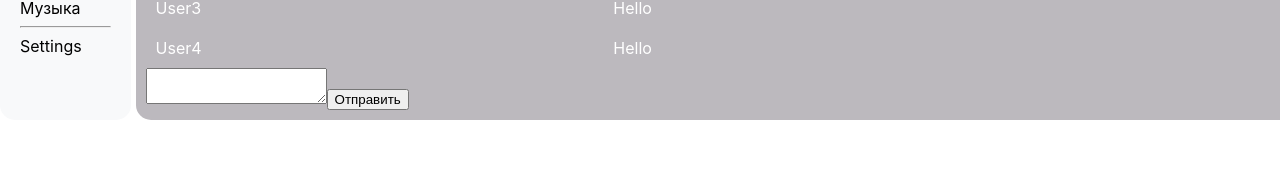
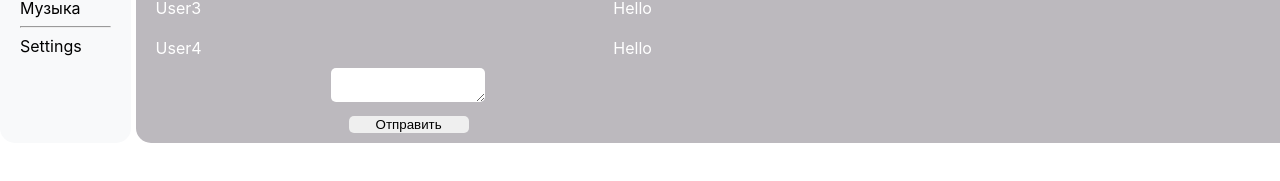
Before and after one commit to nelli04/samurai-wayTS-incubator, a React (Create React App) app: page /messages in a window 1280 px wide. Shown: the part 197-378 px from the top of the page. Built offline with nearby package versions, Linux system fonts and the light colour scheme.

Commit message:
10.02.23

```diff
--- a/src/Components/Dialogs/DialogItem/DialogsItem.module.css
+++ b/src/Components/Dialogs/DialogItem/DialogsItem.module.css
@@ -20,3 +20,18 @@
 .message {
     padding: 10px;
 }
+
+.textarea {
+    width: 150px;
+    border-radius: 5px;
+    border: none;
+    margin-left: 185px;
+}
+
+.button {
+    width: 120px;
+    border-radius: 5px;
+    border: none;
+    margin-top: 10px;
+    margin-left: 203px;
+}
--- a/src/Components/Dialogs/Dialogs.tsx
+++ b/src/Components/Dialogs/Dialogs.tsx
@@ -15,7 +15,6 @@ export function Dialogs(props: DialogsType) {
     const mapDialogDataHandler = props.profile.dialogsData.map(d => <DialogItem key={d.id} name={d.name} id={d.id}/>)
     const mapMessagesDataHandler = props.message.messagesData.map(m => <Message key={m.id} message={m.message} id={m.id}/>)
 
-    // const dialogTextarea = createRef<HTMLTextAreaElement>()
     const onClickDialogHandler = () => {
         props.dispatch(addDialogsAC());
     }
@@ -41,14 +40,15 @@ export function Dialogs(props: DialogsType) {
                <textarea
                    onChange={onChangeTextareaHandler}
                    value={props.message.newDialogMessage}
-                   //ref={dialogTextarea}
                    className={dialog.textarea}
                />
-                <button
-                    onClick={onClickDialogHandler}
-                    className={dialog.button}
-                >Отправить
-                </button>
+                <div >
+                    <button
+                        onClick={onClickDialogHandler}
+                        className={dialog.button}
+                    >Отправить
+                    </button>
+                </div>
             </div>
         </div>
     )
--- a/src/Components/Profile/MyPosts/MyPosts.module.css
+++ b/src/Components/Profile/MyPosts/MyPosts.module.css
@@ -16,7 +16,7 @@
 }
 
 .but {
-    border-radius: 15px;
+    border-radius: 5px;
     border: none;
 }
 
--- a/src/state/dialogs_reducer.ts
+++ b/src/state/dialogs_reducer.ts
@@ -1,5 +1,13 @@
-import React from 'react'
-
-const dialogsReducer = (state: any, action: any) => {
+export const dialogsReducer = (state: any, action: any) => {
+    switch (action.type) {
+        case 'UPDATE_NEW_DIALOGS':
+            state.newDialogMessage = action.send;
+            break;
+        case 'ADD_DIALOGS':
+            let send = state.newDialogMessage;
+            state.newDialogMessage = '';
+            state.messagesData.push({id: 6, message: send})
+            break;
+    }
     return state
 }
--- /dev/null
+++ b/src/state/friends_reducer.ts
@@ -0,0 +1,3 @@
+export const friendsReducer = (state: any, action: any) => {
+    return state
+}
--- a/src/state/profile_reducer.ts
+++ b/src/state/profile_reducer.ts
@@ -1,5 +1,20 @@
-import React from 'react'
+import {PostDataType} from "./state";
 
-const profileReducer = (state: any, action: any) => {
+export const profileReducer = (state: any, action: any) => {
+    switch (action.type) {
+        case 'ADD_POST':
+            let newPost: PostDataType = {
+                id: 5,
+                message: state.newPostMessage,
+                likeCount: 0
+            }
+            state.postData.push(newPost)
+            state.newPostMessage = '';
+            break;
+        case 'UPDATE_NEW_POST_TEXT':
+            state.newPostMessage = action.newText;
+            break;
+    }
+
     return state
 }
--- a/src/state/state.ts
+++ b/src/state/state.ts
@@ -1,3 +1,7 @@
+import {profileReducer} from "./profile_reducer";
+import {dialogsReducer} from "./dialogs_reducer";
+import {friendsReducer} from "./friends_reducer";
+
 export type StoreType = {
     _state: DataType
     getState: () => void
@@ -125,28 +129,11 @@ export const store: StoreType = {
         this._rerenderEntireTree = observer
     },
     dispatch(action) {
-        debugger;
-        if (action.type === 'ADD_POST') {
-            let newPost: PostDataType = {
-                id: 5,
-                message: this._state.profile.newPostMessage,
-                likeCount: 0
-            }
-            this._state.profile.postData.push(newPost)
-            this._state.profile.newPostMessage = '';
-            store._rerenderEntireTree(this._state)
-        } else if (action.type === 'UPDATE_NEW_POST_TEXT') {
-            this._state.profile.newPostMessage = action.newText;
-            this._rerenderEntireTree(this._state)
-        } else if (action.type === 'UPDATE_NEW_DIALOGS') {
-            this._state.message.newDialogMessage = action.send;
-            this._rerenderEntireTree(this._state)
-        } else if (action.type === 'ADD_DIALOGS') {
-            let send = this._state.message.newDialogMessage;
-            this._state.message.newDialogMessage = '';
-            this._state.message.messagesData.push({id: 6, message: send})
-            this._rerenderEntireTree(this._state)
-        }
+        this._state.profile = profileReducer(this._state.profile, action);
+        this._state.message = dialogsReducer(this._state.message, action);
+        this._state.friends = friendsReducer(this._state.friends, action);
+
+        this._rerenderEntireTree(this._state)
     }
 }
 
@@ -173,3 +160,52 @@ export const addDialogsAC = () => {
         type: 'ADD_DIALOGS'
     } as const
 }
+
+//-----------------------------------------------------------------------------
+
+
+// if (action.type === 'ADD_POST') {
+//     let newPost: PostDataType = {
+//         id: 5,
+//         message: this._state.profile.newPostMessage,
+//         likeCount: 0
+//     }
+//     this._state.profile.postData.push(newPost)
+//     this._state.profile.newPostMessage = '';
+//     store._rerenderEntireTree(this._state)
+// } else if (action.type === 'UPDATE_NEW_POST_TEXT') {
+//     this._state.profile.newPostMessage = action.newText;
+//     this._rerenderEntireTree(this._state)
+// } else if (action.type === 'UPDATE_NEW_DIALOGS') {
+//     this._state.message.newDialogMessage = action.send;
+//     this._rerenderEntireTree(this._state)
+// } else if (action.type === 'ADD_DIALOGS') {
+//     let send = this._state.message.newDialogMessage;
+//     this._state.message.newDialogMessage = '';
+//     this._state.message.messagesData.push({id: 6, message: send})
+//     this._rerenderEntireTree(this._state)
+// }
+
+// export const addPostAC = () => {
+//     return {
+//         type: "ADD_POST",
+//     } as const
+//
+// }
+// export const updateNewPostAC = (newText: string) => {
+//     return {
+//         type: 'UPDATE_NEW_POST_TEXT',
+//         newText: newText
+//     } as const
+// }
+// export const updateNewDialogsAC = (send: string) => {
+//     return {
+//         type: 'UPDATE_NEW_DIALOGS',
+//         send: send
+//     } as const
+// }
+// export const addDialogsAC = () => {
+//     return {
+//         type: 'ADD_DIALOGS'
+//     } as const
+// }
```
Also changed, not shown: src/Components/Dialogs/Dialogs.module.css (deleted, +0 -7 lines).
